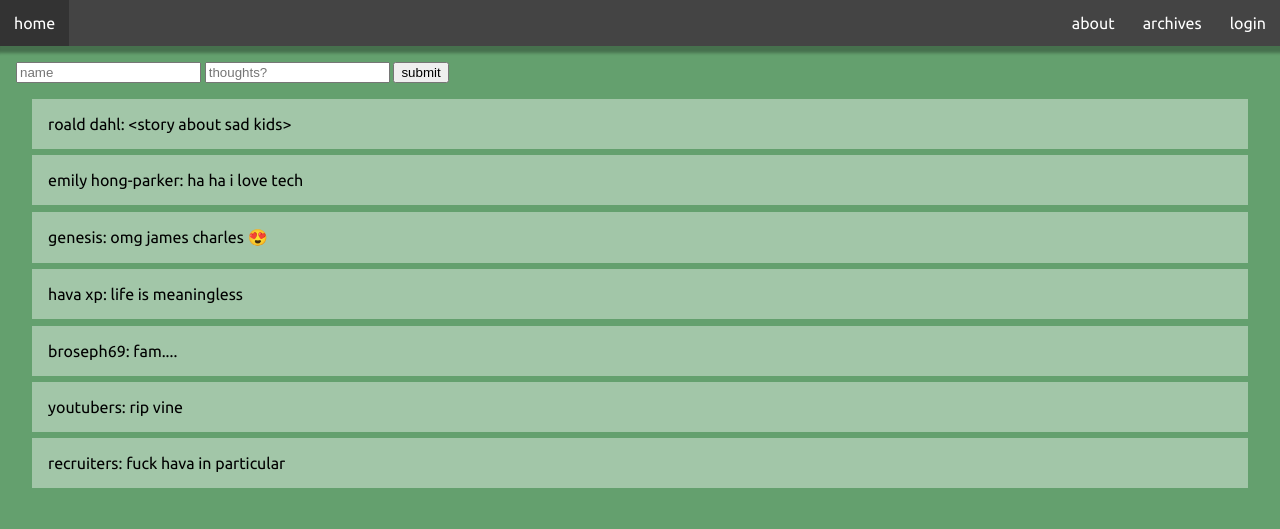
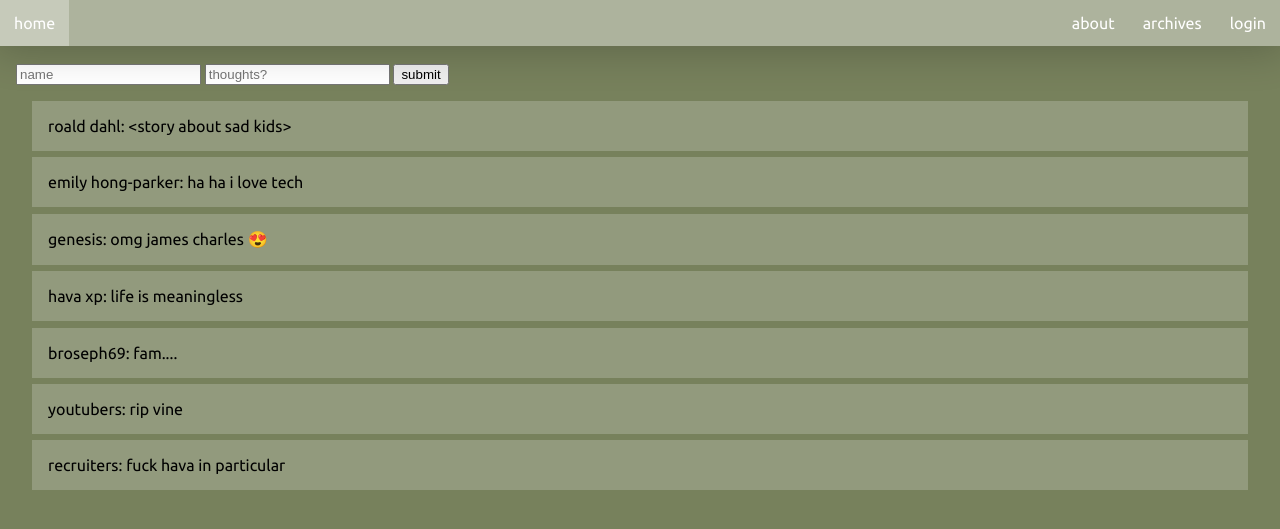
Before and after one commit to auhnix/p4yt, a Flask app: page / in a window 1280 px wide. Shown: the top 529 px of the page. Run offline with Flask 2, Linux system fonts and the light colour scheme; data comes from the database, SQL or seed files in the repository; both versions use the stored data as it was after the commit.

Commit message:
more styling

```diff
--- a/static/css/style.css
+++ b/static/css/style.css
@@ -3,7 +3,7 @@
 body {
   margin: 0;
   font-family: 'Ubuntu', serif;
-  background-color: rgb(100, 160, 110);
+  background-color: rgb(119, 129, 92);
 }
 
 nav {
@@ -11,12 +11,14 @@ nav {
   font-size: 100%;
   width: 100%;
   overflow: hidden;
-  background-color: #444;
-  box-shadow: 0px 2px 3px 5px rgb(0, 0, 0, .3);
+  position: fixed;
+  background-color: rgb(255, 255, 255, .4);
+  box-shadow: 0px 1px 40px 5px rgb(0, 0, 0, .2);
 }
 
 form {
   padding: 1em;
+  padding-top: 5%;
 }
 
 ul {
@@ -43,7 +45,7 @@ li a {
 }
 
 li a:hover {
-  background-color: #333;
+  background-color: rgb(255, 255, 255, .3);
 }
 
 .post {
@@ -51,9 +53,5 @@ li a:hover {
   margin-left: 2em;
   margin-right: 2em;
   padding: 1em;
-  background-color: rgb(255,255,255, 0.4);
+  background-color: rgb(255,255,255, 0.2);
 }
-
-.active {
-  background-color: #ddd;
-}
```
Also changed, not shown: data.db.
